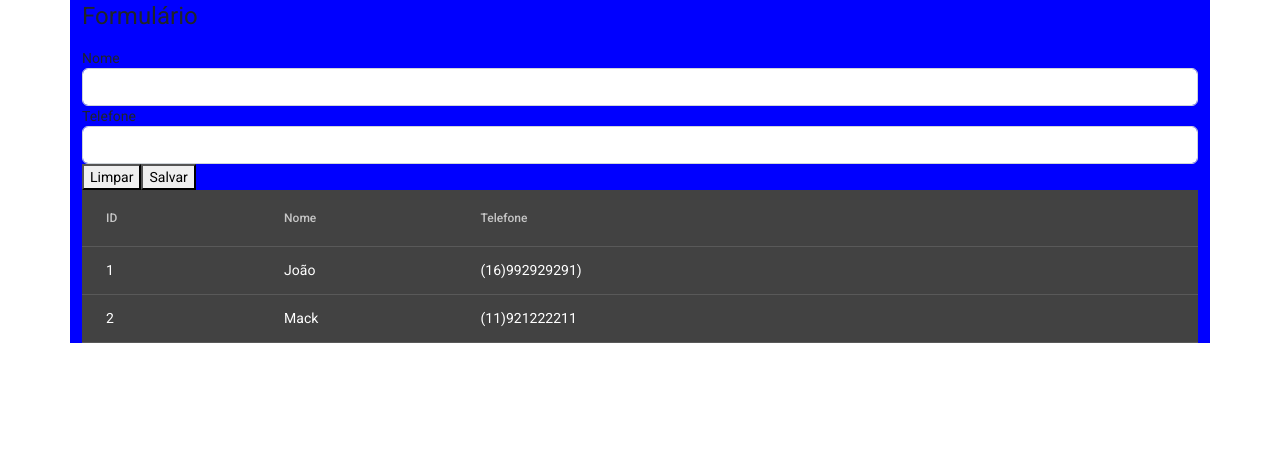
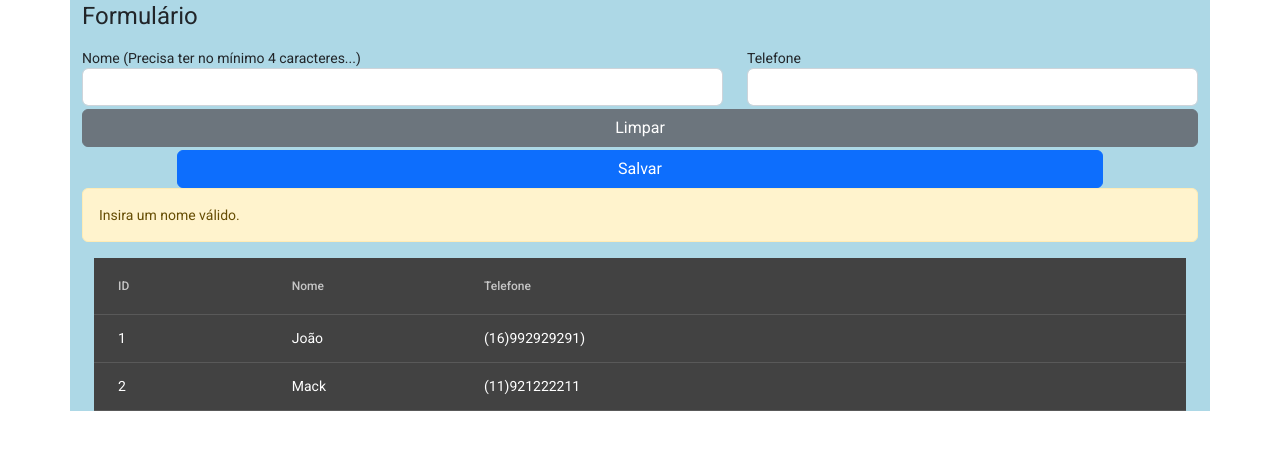
Before and after one commit to rcalderan/FisconTest, an Angular app: page / in a window 1280 px wide. Both pictures are taken after a click on the button "Salvar". Shown: the top 450 px of the page. Built offline with nearby package versions, Linux system fonts and the light colour scheme.

Commit message:
Form component end models. Message Alerts.

```diff
--- a/src/app/app.component.html
+++ b/src/app/app.component.html
@@ -1,4 +1,4 @@
-<div class="container" style="background-color: blue;">
+<div class="container" style="background-color: lightblue;">
     <router-outlet></router-outlet>
     <app-form></app-form>
 </div>
--- a/src/app/form/form.component.html
+++ b/src/app/form/form.component.html
@@ -1,18 +1,40 @@
 <ng-container>
     <h1>Formulário</h1>
     <form >
-        <label for="name">Nome</label>
+        <div class="row">
+            <div class="col-7">
+                <label for="name">Nome <span *ngIf="validateName()">(Precisa ter no mínimo 4 caracteres...)</span></label>
                 <input type="text" class="form-control" id="name" required
                     [(ngModel)]="contact.name" name="name">
 
+            </div>
+            <div class="col-5">
                 <label for="phone">Telefone</label>
                 <input type="text" class="form-control" id="phone"
                required
                [(ngModel)]="contact.phone" name="phone">
-       <button (click)="limpar()">Limpar</button>
-       <button (click)="salvar()">Salvar</button>
+            </div>
+        </div>
 
+       <div class="row">
+            <div class="col-12">
+                <button type="button" class="btn btn-secondary btn-block" (click)="limpar()">Limpar</button>
+            </div>
+       </div>
+       <div class="row justify-content-md-center">
+            <div class="col-10">
+                <button type="button" class="btn btn-primary btn-block" (click)="salvar()">Salvar</button>
+            </div>
+       </div>
     </form>
+    <div class="alert" [ngClass]="{
+        'alert-danger': msg.severity==='danger',
+        'alert-warning': msg.severity==='warning',
+        'alert-success': msg.severity==='success'
+    }" role="alert" *ngIf="msg.message!==''">
+        {{msg.message}}
+      </div>
+    <div class="container">
+        <app-table> </app-table>
+    </div>
 </ng-container>
-
-<app-table [dataSource]="contactList"></app-table>
--- a/src/app/form/form.component.scss
+++ b/src/app/form/form.component.scss
@@ -0,0 +1,4 @@
+.btn{
+    width: 100%;
+    margin-top: 3px;
+}
--- a/src/app/form/form.component.ts
+++ b/src/app/form/form.component.ts
@@ -1,5 +1,6 @@
 import { Component, OnInit } from '@angular/core';
-import { Contact } from '../models';
+import { Contact, ContactModel, Message, SEVERITY } from '../models';
+import { ContactService } from '../services/contact.service';
 
 @Component({
   selector: 'app-form',
@@ -8,25 +9,39 @@ import { Contact } from '../models';
 })
 export class FormComponent implements OnInit {
 
-  constructor() { }
+  constructor( private contactSertice:ContactService) { }
 
-  public contactList? : Contact[]=[
-    new Contact('1','1'),
-    new Contact('2','2'),
+  public contact:ContactModel = new Contact('','').getModel();
 
-  ];
-
-  public contact:Contact = new Contact('','');
+  public msg:Message={
+    severity:SEVERITY.WARNING,
+    message:''
+  };
 
   ngOnInit(): void {
   }
 
   public limpar():void{
-    this.contact= new Contact('','');
+    this.contact= new Contact('','').getModel();
+    this.msg.message='';
   }
 
   public salvar():void{
-    this.contactList?.push(this.contact);
+    setTimeout(()=>{
+      this.msg.message='';
+    },5000);
+    if(this.validateName()){
+      this.msg.severity = SEVERITY.WARNING;
+       this.msg.message='Insira um nome válido.'
+      return;
+    }
+    const gotSaved=this.contactSertice.create(this.contact);
+    this.msg.severity = gotSaved ? SEVERITY.SUCCESS : SEVERITY.DANGER;
+    this.msg.message =gotSaved ? 'Contato Salvo!' : 'Não foi possivel salvar contato.';
+  }
+
+  public validateName():boolean{
+    return this.contact.name.length < 4;
   }
 
 }
--- a/src/app/models.ts
+++ b/src/app/models.ts
@@ -45,4 +45,15 @@ export interface ContactModel{
     phone:string;
 }
 
+export interface Message{
+    severity:string;
+    message:string;
+}
+
+export enum SEVERITY{
+    SUCCESS='success',
+    DANGER='danger',
+    WARNING='warning',
+}
+
 export const SESSION_NAME='fiscon_json';
--- a/src/app/services/contact.service.ts
+++ b/src/app/services/contact.service.ts
@@ -14,7 +14,7 @@ sessionStorage.setItem('chave', 'valor');
 var data = sessionStorage.getItem('chave');
    */
 
-  private contacts : ContactModel[]=[];
+  public static contacts : ContactModel[]=[];
 
   constructor() {
     this.getContacts();
@@ -23,7 +23,7 @@ var data = sessionStorage.getItem('chave');
   //get from storage
   private getContacts() {
     const session=sessionStorage.getItem(SESSION_NAME);
-    this.contacts = session ? this.mapJson(session) : [];
+    ContactService.contacts = session ? this.mapJson(session) : [];
   }
 
   //map data from storage
@@ -39,40 +39,45 @@ var data = sessionStorage.getItem('chave');
 
   //ajust all index
   private ajustIndexes(){
-    for (let index = 1; index <= this.contacts.length; index++) {
-      this.contacts[index-1].id=index;
+    for (let index = 1; index <= ContactService.contacts.length; index++) {
+      ContactService.contacts[index-1].id=index;
     }
   }
 
-  public create(name:string, phone:string){
+  public create(model: ContactModel ):boolean{
     try{
-      const newContact =new Contact(name, phone);
-      this.contacts.push(newContact.getModel());
-      this.save();
+      ContactService.contacts.push(model);
+      return this.save();
     }catch(error){
       console.log(error);
       //if fails, then reset array
       this.getContacts();
+      return false;
     }
   }
 
   //save to session
   private save(){
-    this.ajustIndexes();
-    const toSession = JSON.stringify(this.contacts);
-    sessionStorage.setItem(SESSION_NAME, toSession);
+    try{
+      this.ajustIndexes();
+      const toSession = JSON.stringify(ContactService.contacts);
+      sessionStorage.setItem(SESSION_NAME, toSession);
+      return true;
+    }catch(error){
+      return false;
+    }
   }
 
   public getContact(id:number):ContactModel|undefined{
-    return this.contacts.find(contact=>contact.id===id);
+    return ContactService.contacts.find(contact=>contact.id===id);
   }
   public delete(id:number):boolean{
     try{
-      const beforeLen = this.contacts.length;
-      const filtered = this.contacts.filter(contact => contact.id != id);
+      const beforeLen = ContactService.contacts.length;
+      const filtered = ContactService.contacts.filter(contact => contact.id != id);
 
       if(filtered.length!==beforeLen){
-          this.contacts=filtered;
+          ContactService.contacts=filtered;
           //update indexes
           this.ajustIndexes();
           this.save();
@@ -88,7 +93,7 @@ var data = sessionStorage.getItem('chave');
   public deleteAll():boolean{
     try{
       sessionStorage.removeItem(SESSION_NAME);
-      this.contacts=[];
+      ContactService.contacts=[];
       return true;
     }catch(error){
       console.log(error);
```
Also changed, not shown: 1 other file (tests, documents, lock files or other folders). Lines whose indentation alone changed are shown as unchanged.
